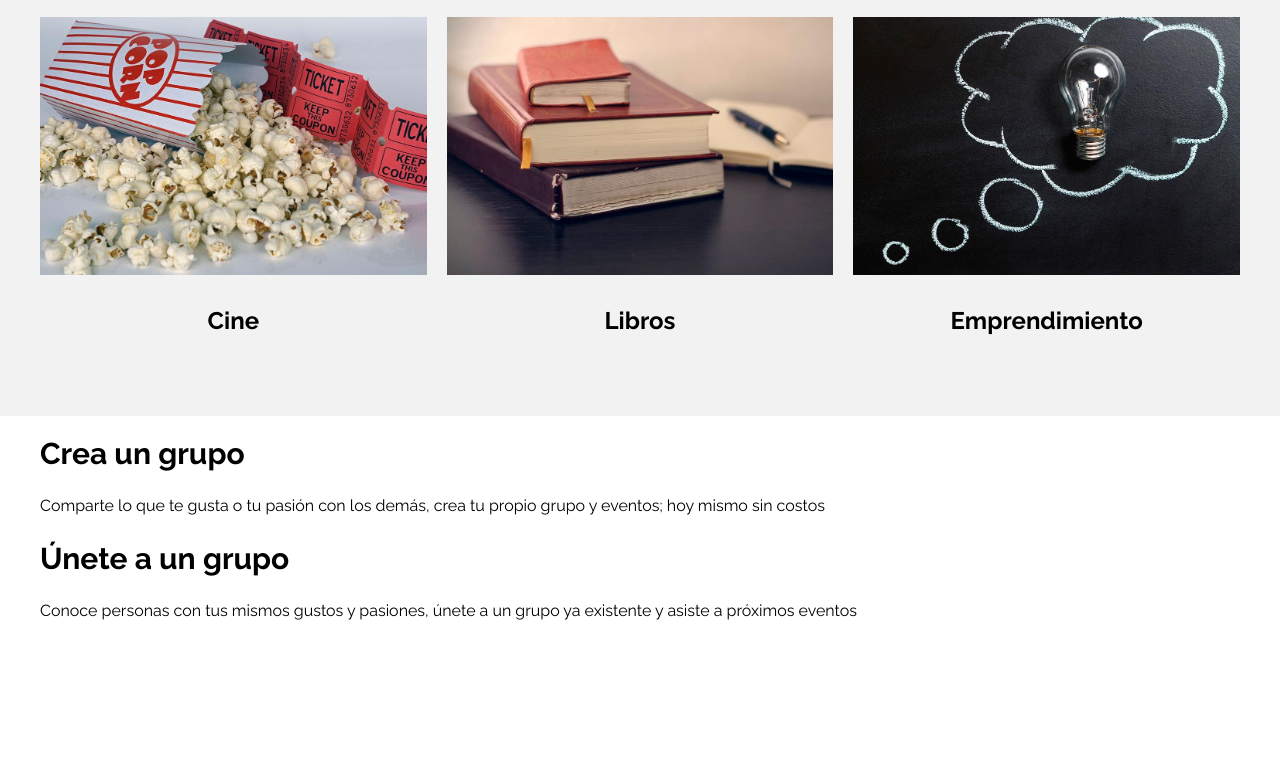
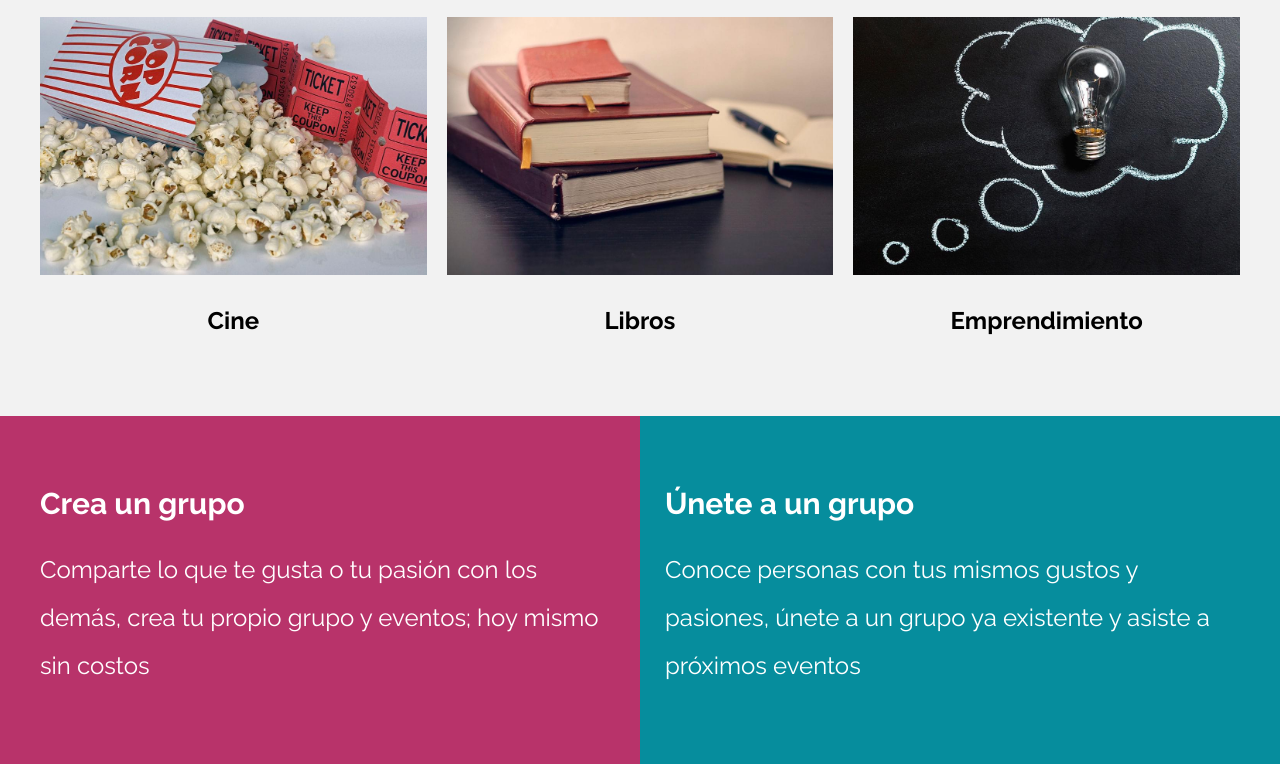
Before and after one commit to CristianMP04/meeti, a website: page index.html in a window 1280 px wide. Shown: the part 2833-3597 px from the top of the page. Before the commit the page ends 3475 px from the top, so only its background shows below. Drawn offline with Linux system fonts and the light colour scheme.

Commit message:
finish section Grupos
finish section Grupos

```diff
--- a/index.html
+++ b/index.html
@@ -195,13 +195,13 @@
 
     <section class="grupos">
         <div class="grupos__grid contenedor">
-            <div class="grupo__bloque">
-                <h3 class="grupo__heading">Crea un grupo</h3>
-                <p class="grupo__texto">Comparte lo que te gusta o tu pasión con los demás, crea tu propio grupo y eventos; hoy mismo sin costos</p>
+            <div class="grupos__bloque">
+                <h3 class="grupos__heading">Crea un grupo</h3>
+                <p class="grupos__texto">Comparte lo que te gusta o tu pasión con los demás, crea tu propio grupo y eventos; hoy mismo sin costos</p>
             </div>
-            <div class="grupo__bloque">
-                <h3 class="grupo__heading">Únete a un grupo</h3>
-                <p class="grupo__texto">Conoce personas con tus mismos gustos y pasiones, únete a un grupo ya existente y asiste a próximos eventos</p>
+            <div class="grupos__bloque">
+                <h3 class="grupos__heading">Únete a un grupo</h3>
+                <p class="grupos__texto">Conoce personas con tus mismos gustos y pasiones, únete a un grupo ya existente y asiste a próximos eventos</p>
             </div>
         </div>
     </section>
--- a/src/scss/ui/contenido/_grupos.scss
+++ b/src/scss/ui/contenido/_grupos.scss
@@ -2,5 +2,28 @@
 @use 'base/mixins' as m;
 
 .grupos {
+    color: v.$blanco;
+    padding: 5rem 0;
+    background-image: linear-gradient(to bottom, v.$primario 0%, v.$primario 50%, v.$secundario 50%, v.$secundario 100%,);
 
+    @include m.tablet {
+        background-image: linear-gradient(to right, v.$primario 0%, v.$primario 50%, v.$secundario 50%, v.$secundario 100%,);
+     }
+
+    &__grid {
+        @include m.grid(1, 5rem);
+        @include m.tablet {
+            @include m.grid(2, 5rem);
+         }
+    }
+
+    &__heading {
+        font-size: 3rem;
+    }
+
+    &__texto {
+        color: v.$blanco;
+        font-size: 2.4rem;
+        line-height: 2;
+    }
 }
```
Also changed, not shown: build/css/app.css, 1 other file.
